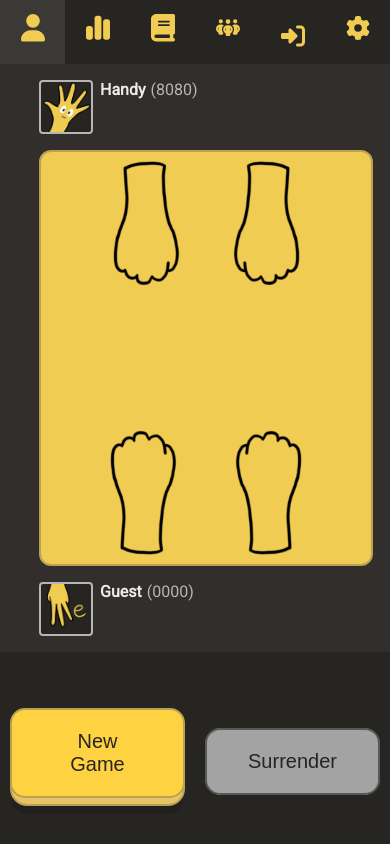
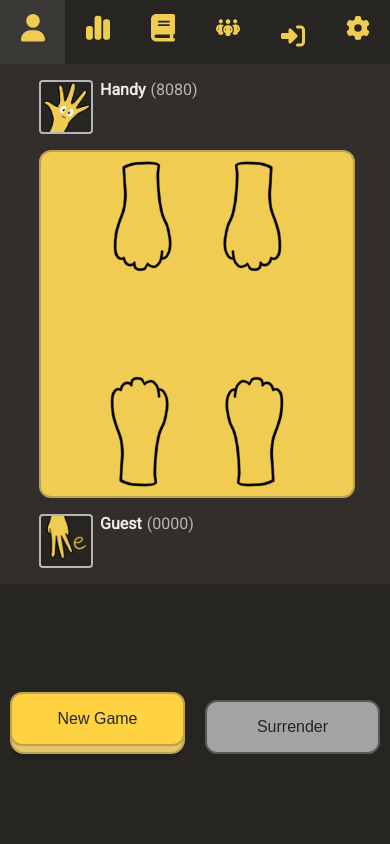
Before and after one commit to TheArtemis/chopstick.js, a Vue app: page /play/computer in a window 390 px wide. Built offline with nearby package versions, Linux system fonts and the light colour scheme.

Commit message:
Fixed size for smallest screens

```diff
--- a/src/assets/game.css
+++ b/src/assets/game.css
@@ -354,7 +354,6 @@ hand.player:active {
     height: var(--hand-height-small);
     width: var(--hand-width-small);
   }
-
   /* .game-over {
     position: fixed;
     z-index: 999;
@@ -367,3 +366,19 @@ hand.player:active {
     width: 300px;
   } */
 }
+
+@media only screen and (max-width: 400px) {
+  .game-button {
+    font-size: 16px !important;
+  }
+
+  .game-board {
+    min-width: 300px;
+    min-height: 300px;
+  }
+
+  .hand {
+    height: var(--hand-height-very-small);
+    width: var(--hand-width-very-small);
+  }
+}
--- a/src/assets/main.css
+++ b/src/assets/main.css
@@ -42,6 +42,9 @@
 
   --hand-height-small: 180px;
   --hand-width-small: 90px;
+
+  --hand-height-very-small: 160px;
+  --hand-width-very-small: 80px;
 
   --hand0-path: url("/src/assets/imgs/0dx.png");
   --hand1-path: url("/src/assets/imgs/1dx.png");
```
